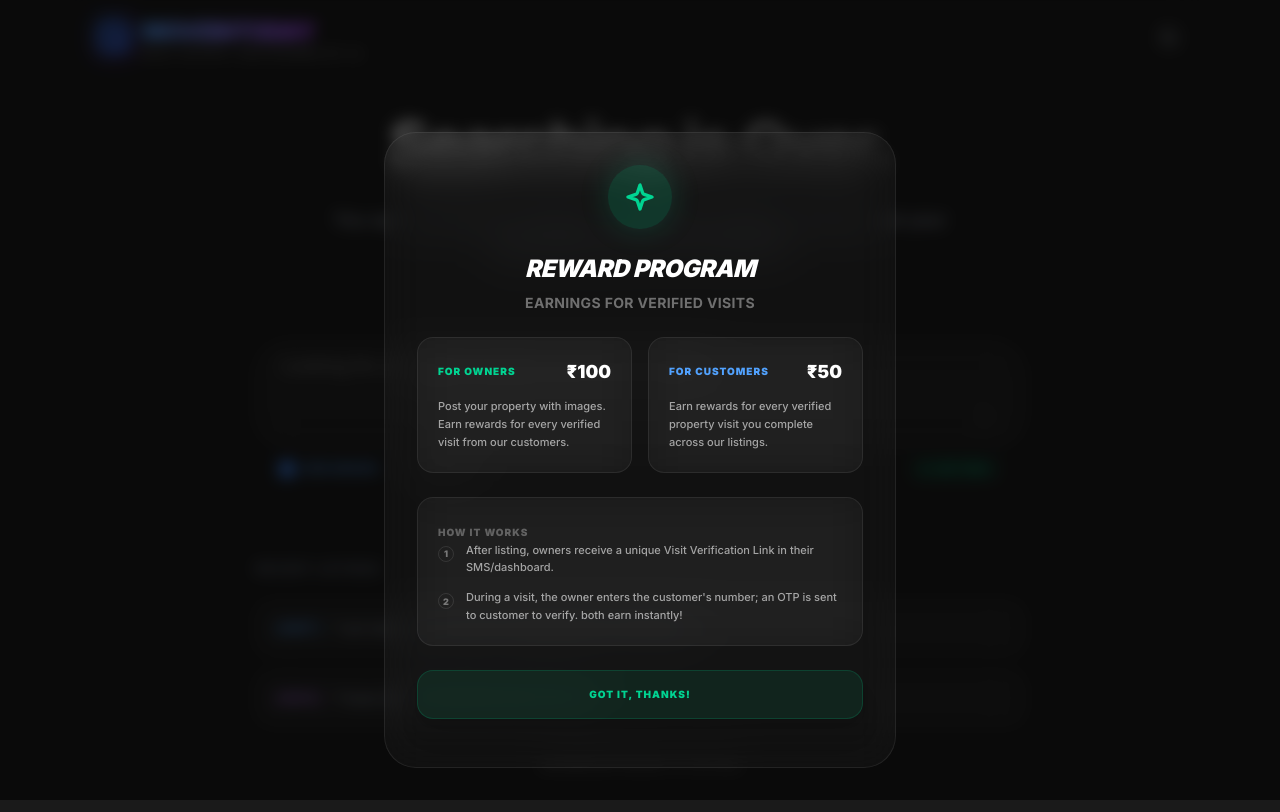
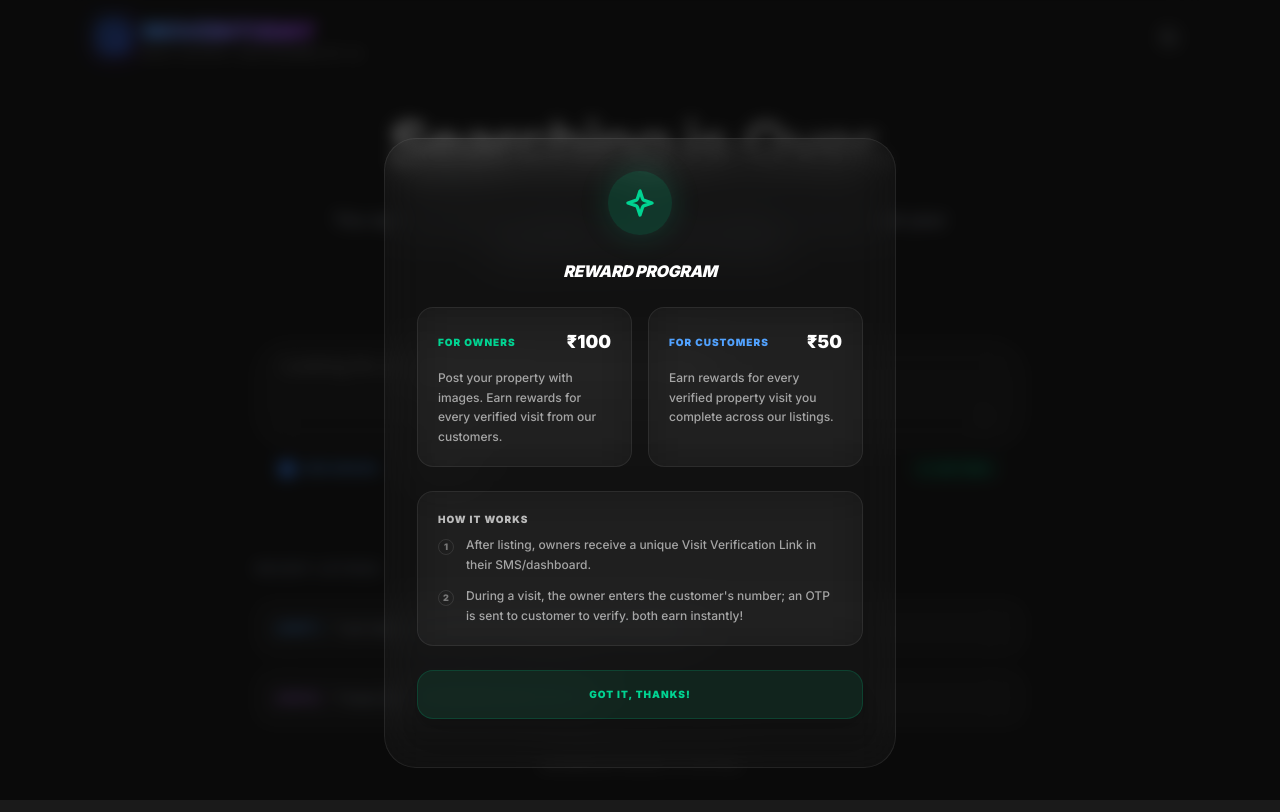
Before and after one commit to vichi100/zerobroker, a Next.js app: page / in a window 1280 px wide. Both pictures are taken after a click on the element "GET ₹500". Built offline with nearby package versions, Linux system fonts and the light colour scheme.

Commit message:
feat: Expand allowed development origins, introduce new CSS animations, and refactor page content by extracting constants and applying new styles.

```diff
--- a/next.config.ts
+++ b/next.config.ts
@@ -1,7 +1,7 @@
 import type { NextConfig } from "next";
 
 const nextConfig: NextConfig = {
-  allowedDevOrigins: ["192.168.1.4", "localhost:3000"],
+  allowedDevOrigins: ["localhost:3000", "localhost:3001", "127.0.0.1:3000", "127.0.0.1:3001", "192.168.1.3", "192.168.1.4"],
 };
 
 export default nextConfig;
--- a/src/app/globals.css
+++ b/src/app/globals.css
@@ -101,6 +101,10 @@
     color: transparent;
   }
 
+  .ai-initial-glow {
+    animation: fadeOutGlow 2.5s ease-out forwards;
+  }
+
   .animate-pulse-slow {
     animation: pulse 4s cubic-bezier(0.4, 0, 0.6, 1) infinite;
   }
@@ -134,3 +138,33 @@
     opacity: .7;
   }
 }
+
+@keyframes fadeOutGlow {
+  0% {
+    box-shadow: 0 0 60px -15px var(--primary);
+  }
+
+  70% {
+    box-shadow: 0 0 60px -15px var(--primary);
+  }
+
+  100% {
+    box-shadow: 0 0 0 0 transparent;
+  }
+}
+
+@keyframes blink {
+
+  0%,
+  100% {
+    opacity: 1;
+  }
+
+  50% {
+    opacity: 0.2;
+  }
+}
+
+.animate-blink {
+  animation: blink 2.5s cubic-bezier(0.4, 0, 0, 1) infinite;
+}
--- a/src/app/page.tsx
+++ b/src/app/page.tsx
@@ -20,6 +20,19 @@ const BrandIcon = ({ className }: { className?: string }) => (
   </svg>
 );
 
+const PLACEHOLDERS = [
+  "I'm looking for 2BHK in Andheri West for 40-60k rent...",
+  "Looking for a budget-friendly flat near Khar station...",
+  "I want to buy a 3BHK penthouse in South Mumbai...",
+  "Find me a studio apartment in Bandra for under 30k..."
+];
+
+const REGEX_PROPERTY = /(?:1|2|3|4|5|one|two|three|four|five)\s*(?:bhk|rk|hall|kitchen|bedroom|living)|apartment|flat|studio|house|room|office|shop|godown|warehouse|commercial|land|plot/i;
+const REGEX_LOCATION = /(?:in|at|near|around)\s+[a-z0-9]+/i;
+const REGEX_BUDGET = /(?:\d+|one|two|three|four|five|ten|twenty|thirty|forty|fifty|sixty|seventy|eighty|ninety|hundred)\s*(?:k|l|lac|lakh|thousand|thousend|cr|rs|inr)/i;
+const REGEX_INTENT = /\b(rent|buy|lease|sell|sale|resale|pg|commercial|have|post|listing|listed)\b/i;
+const REGEX_POST_INTENT = /(?:have|post|sell|sale|renting out|listing)/i;
+
 export default function Home() {
   const [input, setInput] = useState("");
   const [theme, setTheme] = useState<"blue" | "dark">("dark");
@@ -27,7 +40,6 @@ export default function Home() {
     { id: 1, type: "WANT", text: "I am looking for a 2bhk in Andheri West in 40-60k rent" },
     { id: 2, type: "HAVE", text: "I have 2bkh in andheri west rent is 55k" },
   ]);
-  const [showInitialGlow, setShowInitialGlow] = useState(true);
   const [selectedImages, setSelectedImages] = useState<string[]>([]);
   const [isZeroBroker, setIsZeroBroker] = useState(true);
   const [isOkBroker, setIsOkBroker] = useState(false);
@@ -46,23 +58,11 @@ export default function Home() {
   const textareaRef = useRef<HTMLTextAreaElement>(null);
   const fileInputRef = useRef<HTMLInputElement>(null);
 
-  const placeholders = [
-    "I'm looking for 2BHK in Andheri West for 40-60k rent...",
-    "Looking for a budget-friendly flat near Khar station...",
-    "I want to buy a 3BHK penthouse in South Mumbai...",
-    "Find me a studio apartment in Bandra for under 30k..."
-  ];
-
   useEffect(() => {
     const interval = setInterval(() => {
-      setPlaceholderIndex((prev) => (prev + 1) % placeholders.length);
+      setPlaceholderIndex((prev) => (prev + 1) % PLACEHOLDERS.length);
     }, 7000);
     return () => clearInterval(interval);
-  }, []);
-
-  useEffect(() => {
-    const timer = setTimeout(() => setShowInitialGlow(false), 1000);
-    return () => clearTimeout(timer);
   }, []);
 
   useEffect(() => {
@@ -122,6 +122,7 @@ export default function Home() {
     setShowAuthModal(false);
     setPhoneNumber("");
     setOtp("");
+    setIsVerifying(false);
     setShowPostSuccessModal(true);
   };
 
@@ -146,12 +147,12 @@ export default function Home() {
   };
 
   // Validation logic
-  const hasProperty = /(?:1|2|3|4|5|one|two|three|four|five)\s*(?:bhk|rk|hall|kitchen|bedroom|living)|apartment|flat|studio|house|room|office|shop|godown|warehouse|commercial|land|plot/i.test(input);
-  const hasLocation = /(?:in|at|near|around)\s+[a-z0-9]+/i.test(input);
-  const hasBudget = /(?:\d+|one|two|three|four|five|ten|twenty|thirty|forty|fifty|sixty|seventy|eighty|ninety|hundred)\s*(?:k|l|lac|lakh|thousand|thousend|cr|rs|inr)/i.test(input);
-  const intentMatch = input.match(/\b(rent|buy|lease|sell|sale|resale|pg|commercial)\b/i);
+  const hasProperty = REGEX_PROPERTY.test(input);
+  const hasLocation = REGEX_LOCATION.test(input);
+  const hasBudget = REGEX_BUDGET.test(input);
+  const intentMatch = input.match(REGEX_INTENT);
   const detectedIntent = intentMatch ? intentMatch[1].toUpperCase() : "Type";
-  const isPostIntent = /(?:have|post|sell|sale|renting out|listing)/i.test(input);
+  const isPostIntent = REGEX_POST_INTENT.test(input);
 
   const toggleTheme = () => setTheme(theme === "blue" ? "dark" : "blue");
 
@@ -199,7 +200,7 @@ export default function Home() {
         </div>
 
         <div className="flex flex-col">
-          <div className={`glass rounded-[2rem] px-4 py-2 relative group transition-all duration-700 ${showInitialGlow ? "ai-glow" : ""}`}>
+          <div className="glass rounded-[2rem] px-4 py-2 relative group transition-all duration-700 ai-initial-glow">
             <form onSubmit={handleSubmit} className="flex flex-col gap-1">
               {/* Hidden File Input */}
               <input
@@ -236,7 +237,7 @@ export default function Home() {
                 rows={1}
                 value={input}
                 onChange={(e) => setInput(e.target.value)}
-                placeholder={placeholders[placeholderIndex]}
+                placeholder={PLACEHOLDERS[placeholderIndex]}
                 className="w-full bg-transparent p-2 py-1 text-lg leading-tight outline-none resize-none overflow-hidden placeholder:text-white/40 text-foreground min-h-[28px] transition-all duration-700"
               />
 
@@ -488,8 +489,7 @@ export default function Home() {
               </div>
 
               <div className="space-y-2">
-                <h2 className="text-2xl font-black tracking-tight text-white uppercase italic">Reward Program</h2>
-                <p className="text-sm text-white/40 font-bold tracking-wide uppercase">Earnings for verified visits</p>
+                <h2 className="text-1.5xl font-black tracking-tight text-white uppercase italic">Reward Program</h2>
               </div>
 
               <div className="grid grid-cols-1 md:grid-cols-2 gap-4 w-full">
@@ -498,7 +498,7 @@ export default function Home() {
                     <span className="text-[10px] uppercase tracking-widest text-emerald-400 font-black">For Owners</span>
                     <span className="text-lg font-black text-white">₹100</span>
                   </div>
-                  <p className="text-[11px] leading-relaxed text-white/60 font-medium">
+                  <p className="text-[12px] leading-relaxed text-white/60 font-medium">
                     Post your property with images. Earn rewards for every verified visit from our customers.
                   </p>
                 </div>
@@ -508,22 +508,22 @@ export default function Home() {
                     <span className="text-[10px] uppercase tracking-widest text-blue-400 font-black">For Customers</span>
                     <span className="text-lg font-black text-white">₹50</span>
                   </div>
-                  <p className="text-[11px] leading-relaxed text-white/60 font-medium">
+                  <p className="text-[12px] leading-relaxed text-white/60 font-medium">
                     Earn rewards for every verified property visit you complete across our listings.
                   </p>
                 </div>
               </div>
 
               <div className="w-full glass p-5 rounded-2xl border-white/5 text-left space-y-4">
-                <span className="text-[10px] uppercase tracking-widest text-white/30 font-black">How it works</span>
+                <span className="text-[10px] uppercase tracking-widest text-white/70 font-black mb-2 block">How it works</span>
                 <div className="space-y-3">
                   <div className="flex gap-3">
                     <div className="mt-1 flex-shrink-0 w-4 h-4 rounded-full border border-white/10 flex items-center justify-center text-[9px] font-black text-white/40">1</div>
-                    <p className="text-[11px] text-white/60 leading-relaxed font-medium">After listing, owners receive a unique Visit Verification Link in their SMS/dashboard.</p>
+                    <p className="text-[12px] text-white/60 leading-relaxed font-medium">After listing, owners receive a unique Visit Verification Link in their SMS/dashboard.</p>
                   </div>
                   <div className="flex gap-3">
                     <div className="mt-1 flex-shrink-0 w-4 h-4 rounded-full border border-white/10 flex items-center justify-center text-[9px] font-black text-white/40">2</div>
-                    <p className="text-[11px] text-white/60 leading-relaxed font-medium">During a visit, the owner enters the customer's number; an OTP is sent to customer to verify. both earn instantly!</p>
+                    <p className="text-[12px] text-white/60 leading-relaxed font-medium">During a visit, the owner enters the customer's number; an OTP is sent to customer to verify. both earn instantly!</p>
                   </div>
                 </div>
               </div>
@@ -555,8 +555,8 @@ export default function Home() {
 
               {/* Foreground Content (Original Tags) */}
               <div className="relative z-10 flex flex-col items-center">
-                <h2 className="text-2xl font-black text-white/80 uppercase italic tracking-tight leading-none mb-1">Verified!</h2>
-                <p className="text-sm text-white/40 font-bold uppercase tracking-widest">Listing is now live</p>
+                <h2 className="text-2xl font-black text-white/70 uppercase italic tracking-tight leading-none mb-[6px]">Verified!</h2>
+                <p className="text-sm text-white/60 font-bold uppercase tracking-widest">Listing is now <span className="text-emerald-400 animate-blink">live</span></p>
               </div>
             </div>
 
@@ -567,8 +567,8 @@ export default function Home() {
                     <SparklesIcon size={16} />
                   </div>
                   <div className="space-y-1">
-                    <p className="text-xs font-black text-white/80 uppercase tracking-normal">AI-Matching Search Active</p>
-                    <p className="text-[11px] text-white/70 leading-relaxed">Relax—no need to visit again. Our AI will continuously find your perfect match.</p>
+                    <p className="text-xs font-black text-white/75 uppercase tracking-normal">AI-Matching Search Active</p>
+                    <p className="text-[13px] text-white/70 leading-relaxed">Relax—no need to visit again. Our AI will continuously find your perfect match.</p>
                   </div>
                 </div>
 
@@ -577,8 +577,8 @@ export default function Home() {
                     <svg width="16" height="16" viewBox="0 0 24 24" fill="none" stroke="currentColor" strokeWidth="2.5"><path d="M22 2L11 13M22 2l-7 20-4-9-9-4 20-7z" /></svg>
                   </div>
                   <div className="space-y-1">
-                    <p className="text-xs font-black text-white/80 uppercase tracking-tight">Direct Mobile Alerts</p>
-                    <p className="text-[11px] text-white/70 leading-relaxed">We'll send property links or lead details directly to your WhatsApp or SMS.</p>
+                    <p className="text-xs font-black text-white/75 uppercase tracking-tight">Direct Mobile Alerts</p>
+                    <p className="text-[13px] text-white/70 leading-relaxed">We'll send property links or lead details directly to your WhatsApp or SMS.</p>
                   </div>
                 </div>
 
@@ -587,8 +587,8 @@ export default function Home() {
                     <svg width="16" height="16" viewBox="0 0 24 24" fill="none" stroke="currentColor" strokeWidth="2.5"><circle cx="12" cy="12" r="10" /><path d="M12 6v6l4 2" /></svg>
                   </div>
                   <div className="space-y-1">
-                    <p className="text-xs font-black text-white/80 uppercase tracking-tight">Respectful Timing</p>
-                    <p className="text-[11px] text-white/70 leading-relaxed">Updates are sent only between 10 AM – 8 PM. No spam, ever.</p>
+                    <p className="text-xs font-black text-white/75 uppercase tracking-tight">Respectful Timing</p>
+                    <p className="text-[13px] text-white/70 leading-relaxed">Updates are sent only between 10 AM – 8 PM. No spam, ever.</p>
                   </div>
                 </div>
 
@@ -597,8 +597,8 @@ export default function Home() {
                     <svg width="16" height="16" viewBox="0 0 24 24" fill="none" stroke="currentColor" strokeWidth="2.5"><path d="M12 22s8-4 8-10V5l-8-3-8 3v7c0 6 8 10 8 10z" /></svg>
                   </div>
                   <div className="space-y-1">
-                    <p className="text-xs font-black text-white/80 uppercase tracking-tight">Privacy Guaranteed</p>
-                    <p className="text-[11px] text-white/70 leading-relaxed">Your number is strictly private and never shared with brokers.</p>
+                    <p className="text-xs font-black text-white/75 uppercase tracking-tight">Privacy Guaranteed</p>
+                    <p className="text-[13px] text-white/70 leading-relaxed">Your number is strictly private and never shared with brokers.</p>
                   </div>
                 </div>
               </div>
```
